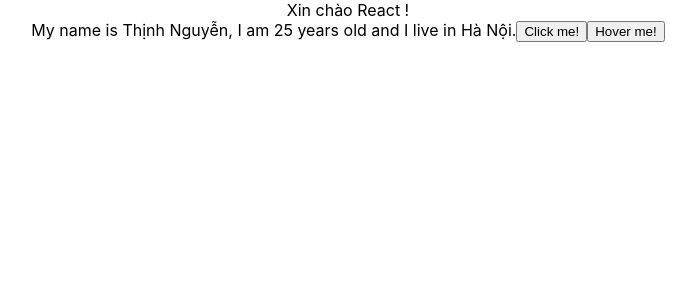
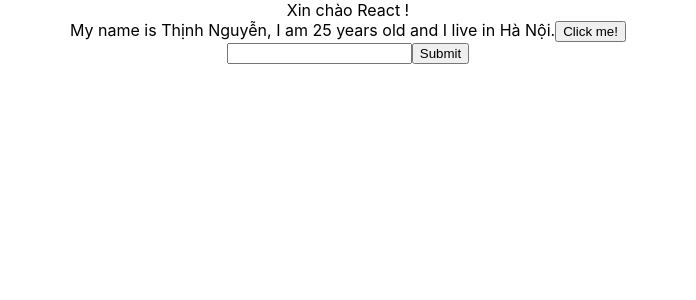
Before and after one commit to Putigol/ReactJS-Tutorial, a React (Create React App) app in the folder base-react-redux/: page / in a window 1280 px wide. Shown: the top 300 px of the page, without its empty margins (292-988 px from the left). Built offline with nearby package versions, Linux system fonts and the light colour scheme.

Commit message:
Form in React, onSubmit, onChangeInput

```diff
--- a/base-react-redux/src/components/MyComponent.js
+++ b/base-react-redux/src/components/MyComponent.js
@@ -10,18 +10,23 @@
 
   handleClick(event) {
     console.log("click");
-    // console.log(this.state.name);
-    // console.log("random: ", Math.floor(Math.random() * 100) + 1);
     this.setState({
-      name: "John Doe",
-      age: Math.floor(Math.random() * 100) + 1,
+      name: "Thịnh",
     });
-    // console.log(event);
   }
 
-  handleOnMoverOver(event) {
-    // console.log(event.pageX, event.pageY);
-  }
+  handleOnChangeInput = (event) => {
+    this.setState({
+      name: event.target.value,
+    });
+    console.log(event.target.value);
+  };
+
+  handleOnSubmit = (event) => {
+    event.preventDefault();
+    alert("submit");
+    console.log(this.state);
+  };
 
   //JSX
   render() {
@@ -36,13 +41,17 @@
         >
           Click me!
         </button>
-        <button
-          onMouseOver={(event) => {
-            this.handleOnMoverOver(event);
+        <form
+          onSubmit={(event) => {
+            this.handleOnSubmit(event);
           }}
         >
-          Hover me!
-        </button>
+          <input
+            type="text"
+            onChange={(event) => this.handleOnChangeInput(event)}
+          />
+          <button>Submit</button>
+        </form>
       </div>
     );
   }
```
